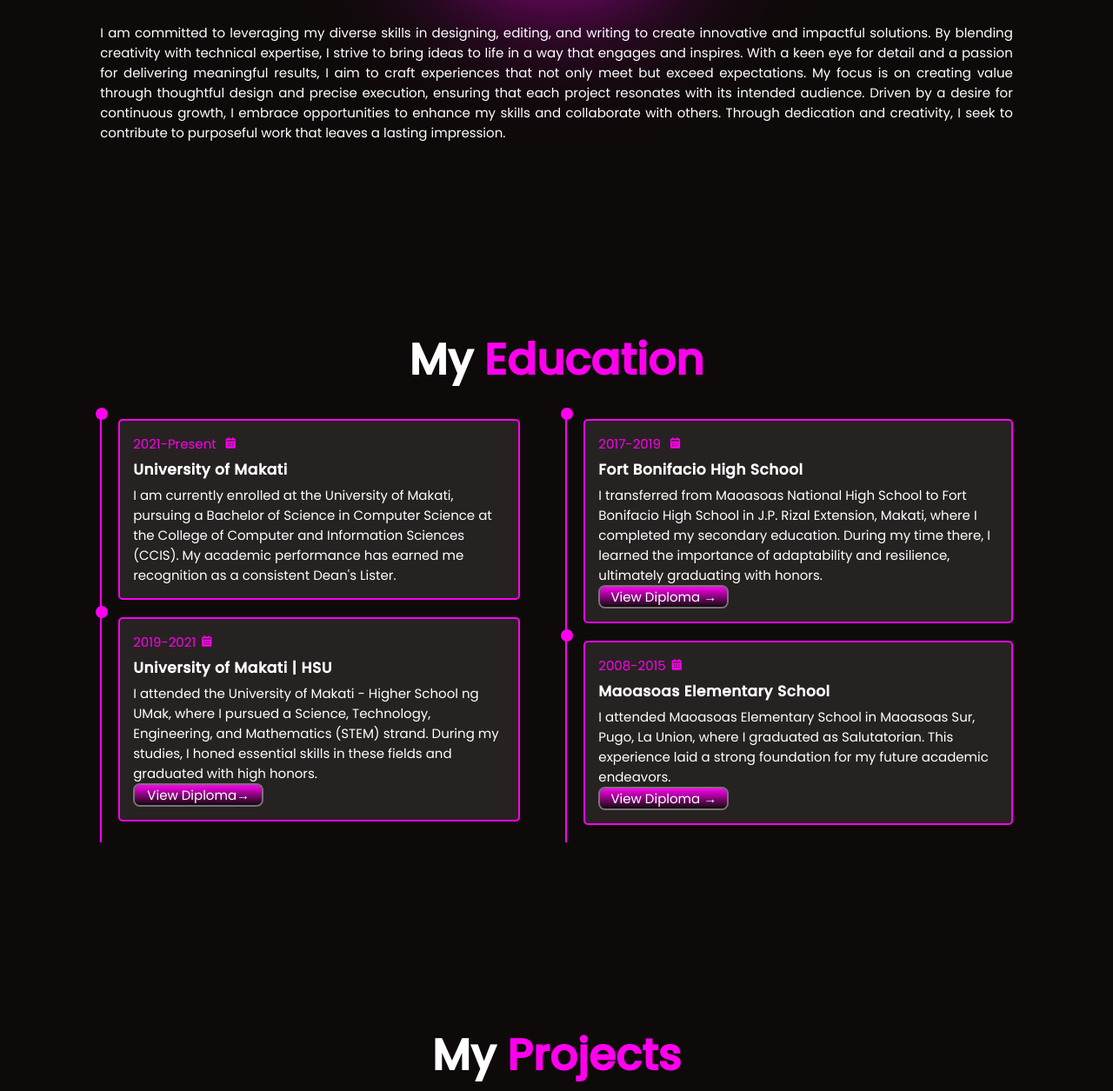
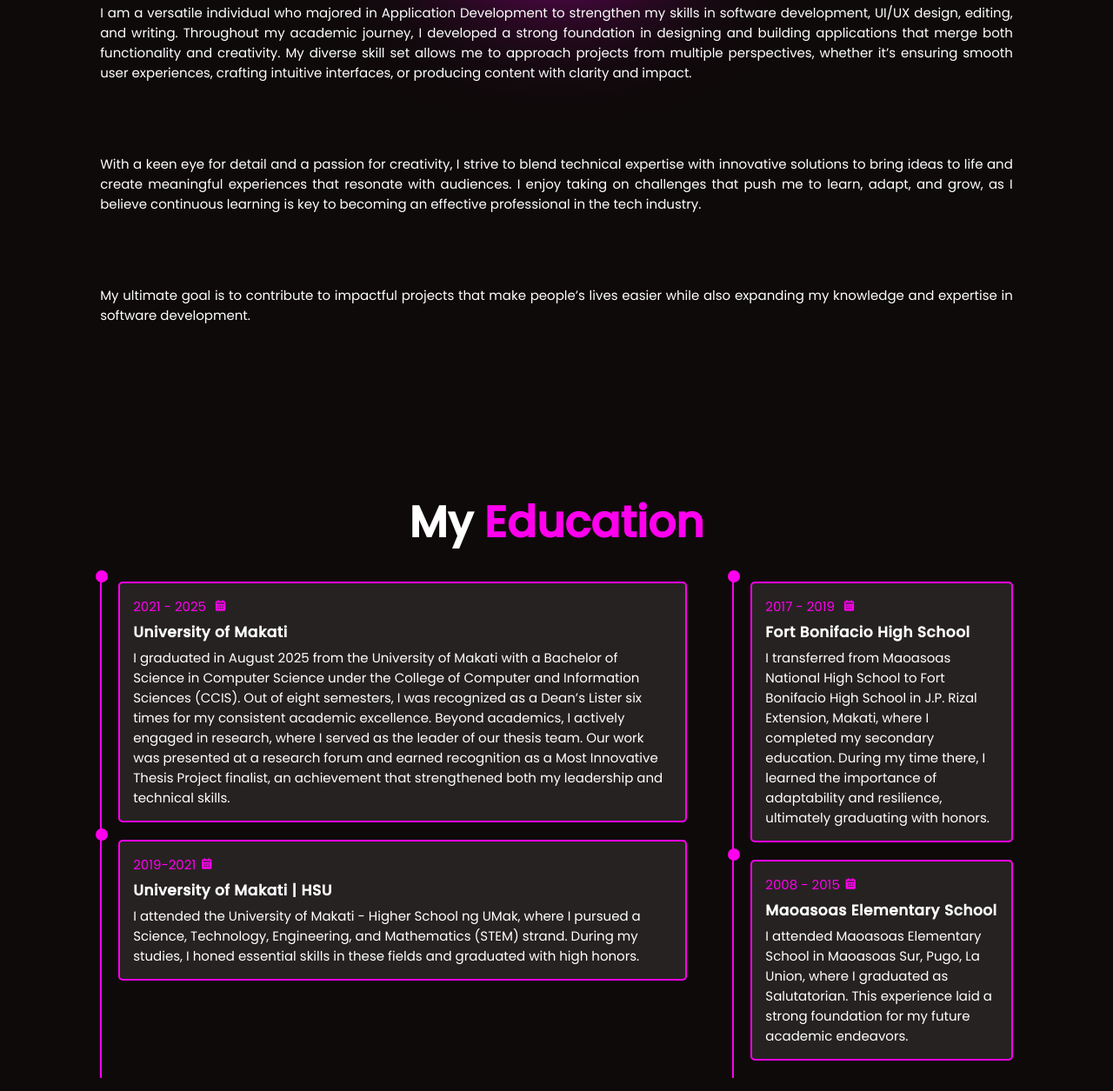
Before and after one commit to jkgacura09/Portfolio, a plain HTML site: page index.html in a window 1280 px wide. Shown: the part 1323-2578 px from the top of the page at 87% size. Drawn offline with nearby package versions, Linux system fonts and the light colour scheme.

Commit message:
Update index.html

```diff
--- a/index.html
+++ b/index.html
@@ -17,7 +17,7 @@
         <i class='bx bx-menu' id="menu" style='color:#ffffff'></i>
         <nav class="navbar">
             <a href="#home" style="--vlr:1" class="active">Home</a>
-            <a href="#about" style="--vlr:2">Mission</a>
+            <a href="#about" style="--vlr:2">About</a>
             <a href="#education" style="--vlr:3">Education</a>
             <a href="#projects" style="--vlr:3">Achievements</a>
             <a href="#contact" style="--vlr:3">Contact</a>
@@ -31,7 +31,7 @@
                 <h2>BS Computer Science</h2>
             </div>
             <p>
-                I am a versatile individual who majored in Application Development to strengthen my skills in software development, UI/UX design, problem solving, and critical thinking. With a keen eye for detail and a passion for creativity, I strive to blend technical expertise with innovative solutions to bring ideas to life and create meaningful experiences that resonate with audiences. I aspire to become a Software Developer, driven by my passion for building applications that help businesses and individuals streamline tasks, improve efficiency, and enhance convenience.
+                I am a versatile individual who majored in Application Development to strengthen my skills in software development, UI/UX design, problem solving, and critical thinking.  I aspire to become a Software Developer, driven by my passion for building applications that help businesses and individuals streamline tasks, improve efficiency, and enhance convenience.
             </p>
             <div class="btn-section">
 <!--                 <a href="https://drive.google.com/file/d/1d9ySkZelT34VGHPqCMhDKneTNmLbfuQK/view?usp=sharing" class="btn" target="_blank">
@@ -58,14 +58,19 @@
     </section>
     <!-- *************************About Section************************* -->
     <section class="about" id="about">
-        <h2 class="title">My <span>Mission</span></h2>
+        <h2 class="title">About <span>Me</span></h2>
             <div class="img-about">
                 <img src="images/kay2.jpg" alt="" class="aboutImg">
             </div>
             <div class="text-content2">
 
-                <p>I am committed to leveraging my diverse skills in designing, editing, and writing to create innovative and impactful solutions. By blending creativity with technical expertise, I strive to bring ideas to life in a way that engages and inspires. With a keen eye for detail and a passion for delivering meaningful results, I aim to craft experiences that not only meet but exceed expectations. My focus is on creating value through thoughtful design and precise execution, ensuring that each project resonates with its intended audience.
-                    Driven by a desire for continuous growth, I embrace opportunities to enhance my skills and collaborate with others. Through dedication and creativity, I seek to contribute to purposeful work that leaves a lasting impression.   </p>
+                <p>I am a versatile individual who majored in Application Development to strengthen my skills in software development, UI/UX design, editing, and writing. Throughout my academic journey, I developed a strong foundation in designing and building applications that merge both functionality and creativity. My diverse skill set allows me to approach projects from multiple perspectives, whether it’s ensuring smooth user experiences, crafting intuitive interfaces, or producing content with clarity and impact. </p>
+                <br>
+                <br>
+                <p>With a keen eye for detail and a passion for creativity, I strive to blend technical expertise with innovative solutions to bring ideas to life and create meaningful experiences that resonate with audiences. I enjoy taking on challenges that push me to learn, adapt, and grow, as I believe continuous learning is key to becoming an effective professional in the tech industry. </p>
+                <br>
+                <br>
+                <p>My ultimate goal is to contribute to impactful projects that make people’s lives easier while also expanding my knowledge and expertise in software development.</p>
             </div>
     </section>
     <!-- *************************Education Section************************* -->
@@ -75,9 +80,9 @@
                 <div class="box">
                     <div class="education-content">
                         <div class="content">
-                            <div class="year">2021-Present <i class='bx bxs-calendar'></i></div>
+                            <div class="year">2021 - 2025 <i class='bx bxs-calendar'></i></div>
                             <h3>University of Makati</h3>
-                            <p>I am currently enrolled at the University of Makati, pursuing a Bachelor of Science in Computer Science at the College of Computer and Information Sciences (CCIS). My academic performance has earned me recognition as a consistent Dean's Lister.</p>
+                            <p>I graduated in August 2025 from the University of Makati with a Bachelor of Science in Computer Science under the College of Computer and Information Sciences (CCIS). Out of eight semesters, I was recognized as a Dean’s Lister six times for my consistent academic excellence. Beyond academics, I actively engaged in research, where I served as the leader of our thesis team. Our work was presented at a research forum and earned recognition as a Most Innovative Thesis Project finalist, an achievement that strengthened both my leadership and technical skills.</p>
                         </div>
                     </div>
                         <div class="education-content">
@@ -85,31 +90,31 @@
                                 <div class="year">2019-2021<i class='bx bxs-calendar'></i></div>
                                 <h3>University of Makati | HSU</h3>
                                 <p>I attended the University of Makati - Higher School ng UMak, where I pursued a Science, Technology, Engineering, and Mathematics (STEM) strand. During my studies, I honed essential skills in these fields and graduated with high honors.</p>
-                                <button class="btn">
+<!--                                 <button class="btn">
                                     <a href="seniorhigh.html" class="project-link">View Diploma→</a>
-                                </button>
+                                </button> -->
                             </div>
                         </div>
                 </div>
                 <div class="box">
                         <div class="education-content">
                             <div class="content">
-                                <div class="year">2017-2019 <i class='bx bxs-calendar'></i></div>
+                                <div class="year">2017 - 2019 <i class='bx bxs-calendar'></i></div>
                                 <h3>Fort Bonifacio High School</h3>
                                 <p>I transferred from Maoasoas National High School to Fort Bonifacio High School in J.P. Rizal Extension, Makati, where I completed my secondary education. During my time there, I learned the importance of adaptability and resilience, ultimately graduating with honors.</p>
-                                <button class="btn">
+<!--                                 <button class="btn">
                                     <a href="highschool.html" class="project-link">View Diploma →</a>
-                                </button>
+                                </button> -->
                             </div>
                         </div>
                     <div class="education-content">
                         <div class="content">
-                            <div class="year">2008-2015<i class='bx bxs-calendar'></i></div>
+                            <div class="year">2008 - 2015<i class='bx bxs-calendar'></i></div>
                             <h3>Maoasoas Elementary School</h3>
                             <p>I attended Maoasoas Elementary School in Maoasoas Sur, Pugo, La Union, where I graduated as Salutatorian. This experience laid a strong foundation for my future academic endeavors.</p>
-                            <button class="btn">
+<!--                             <button class="btn">
                                 <a href="elementary.html" class="project-link">View Diploma →</a>
-                            </button>
+                            </button> -->
                         </div>
                     </div>
                 </div>
@@ -218,7 +223,7 @@
     </section>
     <footer>
         <div class="text">
-            <p>&copy; 2024 Julina Kay Gacura. All rights reserved.</p>
+            <p>&copy; 2025 Julina Kay Gacura. All rights reserved.</p>
         </div>
        <a href="#"> <i class='bx bx-up-arrow-alt'></i></a>
     </footer>
```
